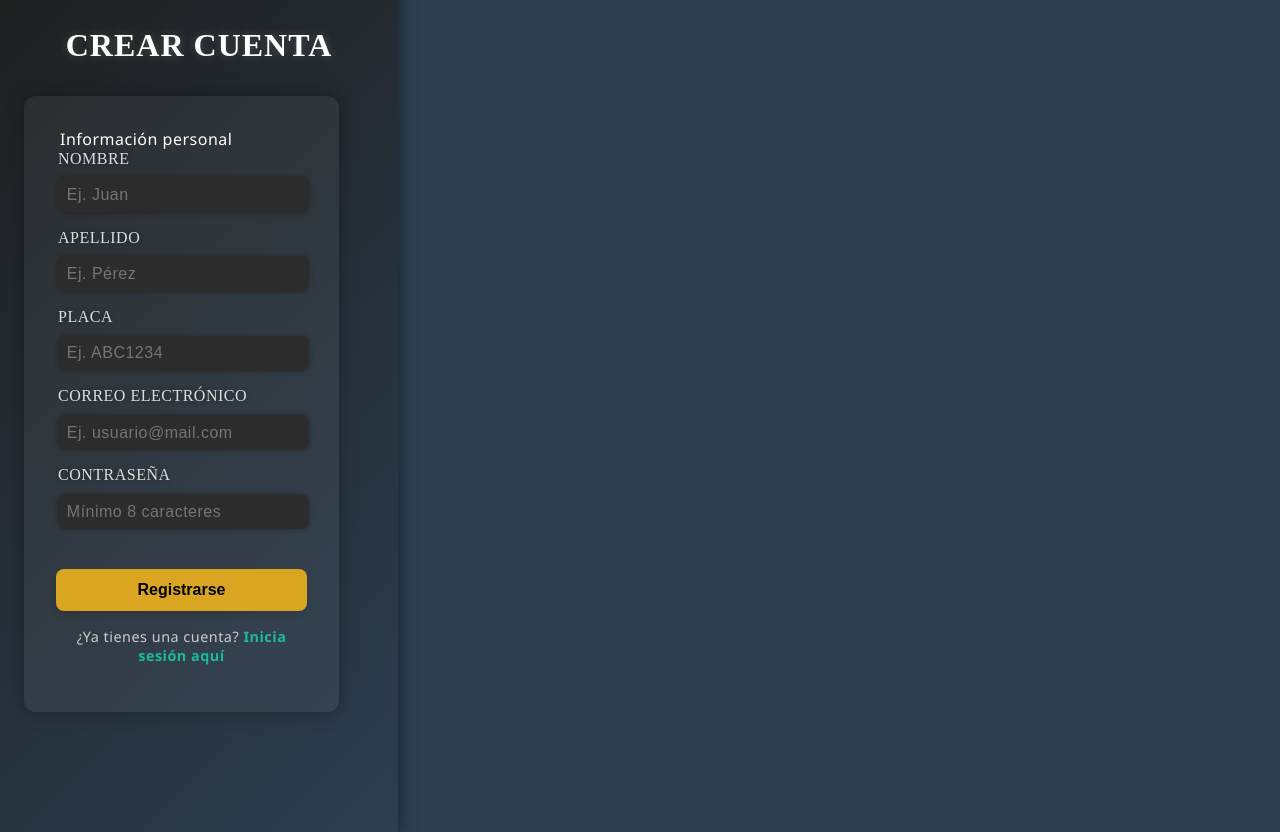
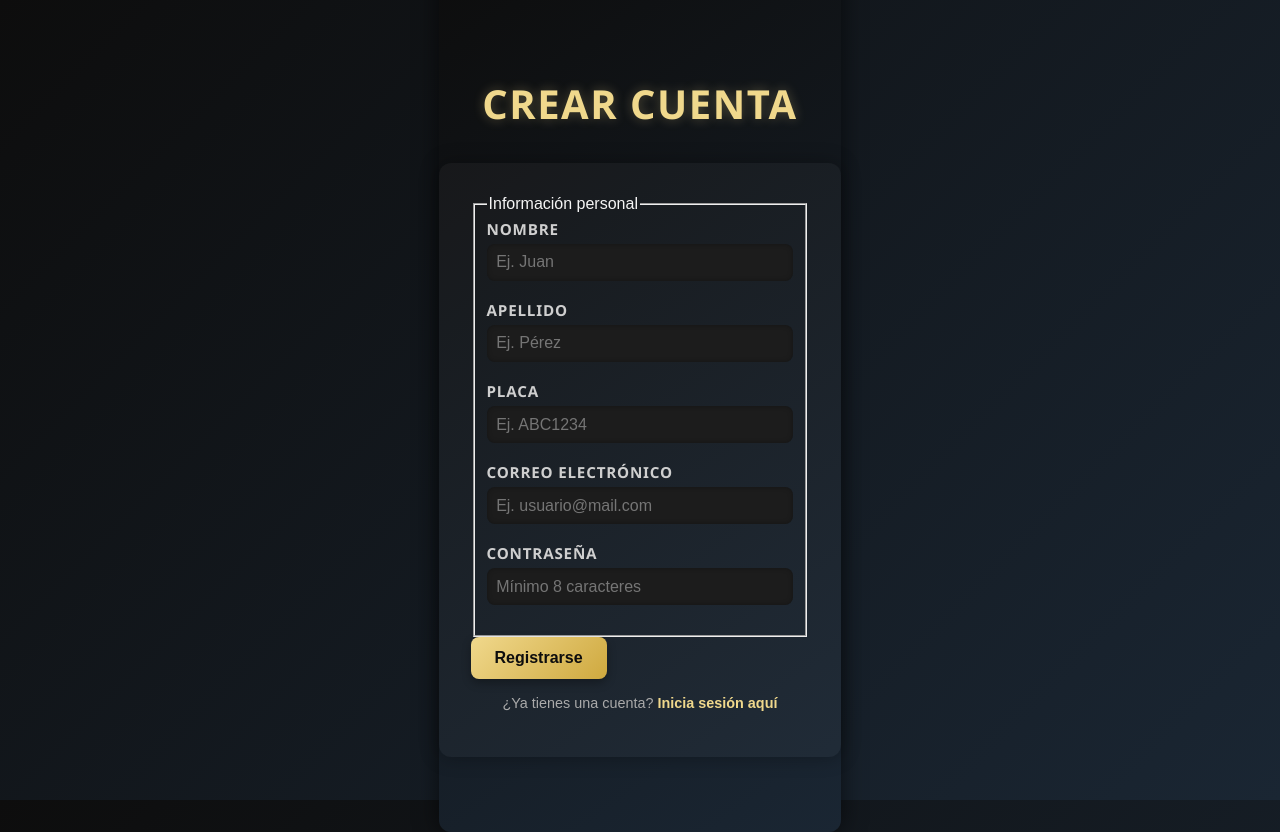
Before and after one commit to Chrisian171717/SaltoPD, a PHP site: page /Registro.html in a window 1280 px wide. Run offline with PHP 8.4, Linux system fonts and the light colour scheme.

Commit message:
CSS
El codigo del css fue cambiado de Registro y de inicar sesion

```diff
--- a/Front-end/Registro.html
+++ b/Front-end/Registro.html
@@ -86,7 +86,7 @@
 
             <p class="redirect-text">
                 ¿Ya tienes una cuenta?
-                <a href="InicoDeSesion.html" class="link">Inicia sesión aquí</a>
+                <a href="InicioDeSesion.html" class="link">Inicia sesión aquí</a>
             </p>
         </form>
     </section>
--- a/Front-end/registro e inicio.css
+++ b/Front-end/registro e inicio.css
@@ -1,5 +1,19 @@
+:root {
+  /* Paleta institucional */
+  --color-negro: #0d0d0d;
+  --color-azul-oscuro: #1a2633;
+  --color-azul-claro: #0077cc;
+  --color-dorado: #f0d88c;
+  --color-dorado-intenso: #cfa93f;
+  --color-blanco-suave: #f5f5f5;
+  --color-error: #ff4c4c;
+  --sombra-suave: rgba(0, 0, 0, 0.3);
+  --sombra-fuerte: rgba(0, 0, 0, 0.6);
+}
+
+/* === Base === */
 body {
-  background: #2c3e50;
+  background: linear-gradient(135deg, var(--color-negro), var(--color-azul-oscuro));
   font-family: 'Poppins', sans-serif;
   display: flex;
   justify-content: center;
@@ -9,156 +23,102 @@ body {
   padding: 0;
   box-sizing: border-box;
   overflow: hidden;
+  color: var(--color-blanco-suave);
 }
 
- /* === Estructura general === */
+/* === Contenedor principal === */
 .page {
   display: flex;
   flex-direction: column;
   align-items: center;
   justify-content: center;
-  padding: 2rem 1.5rem;
+  padding: 2rem;
   min-height: 100vh;
-  background: linear-gradient(135deg, #1f1f1f, #2c3e50);
-  color: white;
-  font-family: 'Segoe UI', sans-serif;
-  box-shadow: 0 0 15px rgba(0, 0, 0, 0.5);
-
-  margin-right: auto;
-  margin-left: 0;
-  display: block;
+  background: linear-gradient(145deg, var(--color-negro), var(--color-azul-oscuro));
+  box-shadow: 0 0 25px var(--sombra-fuerte);
+  border-radius: 12px;
 }
 
-/* === Títulos === */
+/* === Título principal === */
 h1 {
-  font-size: 2rem;
+  font-size: 2.5rem;
   margin-bottom: 2rem;
   text-align: center;
-  color: #ffffff;
-  text-shadow: 0 0 10px rgba(255, 255, 255, 0.2);
-  font-family: 'cursive';
-  letter-spacing: 1px;
+  color: var(--color-dorado);
+  text-shadow: 0 0 12px rgba(240, 216, 140, 0.3);
+  font-family: 'Segoe UI', sans-serif;
+  letter-spacing: 1.5px;
   text-transform: uppercase;
   user-select: none;
-  display: block;
 }
 
-/* === Formularios === */
+/* === Formulario === */
 form {
-  background-color: rgba(255, 255, 255, 0.05);
+  background-color: rgba(255, 255, 255, 0.03);
   padding: 2rem;
   border-radius: 12px;
-  box-shadow: 0 0 20px rgba(0, 0, 0, 0.3);
-  width: 90%;
-  max-width: 350px;
-  box-sizing: border-box;
+  box-shadow: 0 0 20px var(--sombra-suave);
+  width: 100%;
+  max-width: 400px;
   transition: box-shadow 0.3s ease;
-  letter-spacing: 0.5px;
-  margin: 0;
-  display: block;
 }
 
-/* === Fieldsets y leyendas === */
-fieldset {
-  border: none;
-  margin-bottom: 0.5rem;
-  padding: 0;
-  width: 100%;
-  box-sizing: border-box;
+/* === Campos === */
+.form-group {
+  margin-bottom: 1.2rem;
+  display: flex;
+  flex-direction: column;
+  gap: 0.3rem;
 }
 
-/* === Grupos de campos === */
-.form-group {
-  margin-bottom: 1rem;
-  display: flex;
-  flex-direction: column;
-  gap: 0.1rem;
-  align-items: flex-start;
-  justify-content: flex-start;
-}
-
-/* === Etiquetas === */
 label {
-  margin-bottom: 0.5rem;
-  font-weight: 500;
-  color: #ddd;
-  font-size: 1rem;
-  letter-spacing: 0.5px;
-  font-family: 'cursive';
+  font-weight: 600;
+  color: #cfcfcf;
+  font-size: 0.95rem;
+  letter-spacing: 0.8px;
   text-transform: uppercase;
-  user-select: none;
-  transition: color 0.3s ease;
-  text-shadow: 0 0 5px rgba(0, 0, 0, 0.3);
-
+  font-family: 'Segoe UI', sans-serif;
 }
 
 /* === Inputs y selects === */
 input,
 select {
-  padding: 0.55rem;
+  padding: 0.6rem;
   border: none;
   border-radius: 8px;
-  background-color: #2c2c2c;
-  color: #fff;
+  background-color: #1c1c1c;
+  color: #e0e0e0;
   font-size: 1rem;
-  transition: box-shadow 0.3s ease;
-  font-family: 'Poppins', sans-serif;
-  letter-spacing: 0.5px;
-  box-sizing: border-box;
-  width: 100%;
-  margin: 0;
-  display: block;
-  box-shadow: 0 0 5px rgba(0, 0, 0, 0.3);
+  box-shadow: inset 0 0 5px var(--sombra-suave);
+  transition: box-shadow 0.3s ease, background-color 0.3s ease;
 }
 
 input:focus,
 select:focus {
   outline: none;
-  box-shadow: 0 0 0 2px #3498db;
-  background-color: #3b3b3b;
-  color: white;
-  font-weight: 400;
-  font-size: 1rem;
-  padding: 0.55rem;
-  border-radius: 8px;
-  border: none;
-  transition: box-shadow 3s ease;
-  font-family: 'Poppins', sans-serif;
-  letter-spacing: 0.5px;
-  box-sizing: border-box;
-  width: 90%;
-  margin: 0;
-  display: block;
-  box-shadow: 0 0 5px rgba(52, 152, 219, 0.5);
+  background-color: #2a2a2a;
+  box-shadow: 0 0 0 2px var(--color-azul-claro);
 }
 
 /* === Botón principal === */
 .btn,
 .btn-primary {
-  background-color: goldenrod;
-  color: black;
+  background: linear-gradient(135deg, var(--color-dorado), var(--color-dorado-intenso));
+  color: var(--color-negro);
   padding: 0.75rem 1.5rem;
   border: none;
   border-radius: 8px;
   font-size: 1rem;
-  font-weight: bold;
+  font-weight: 700;
   cursor: pointer;
-  transition: background-color 0.3s ease;
-  width: 100%;
-  box-sizing: border-box;
-  margin-top: 1rem;
-  text-align: center;
-  text-decoration: none;
-  display: inline-block;
-  box-shadow: 0 4px 6px rgba(0, 0, 0, 0.1);
-
+  transition: background 0.3s ease, color 0.3s ease;
+  box-shadow: 0 4px 10px var(--sombra-suave);
 }
 
 .btn:hover,
 .btn-primary:hover {
-  background-color: #2980b9;
-  color: white;
-
+  background: linear-gradient(135deg, var(--color-azul-claro), #005fa3);
+  color: #ffffff;
 }
 
 /* === Texto de redirección === */
@@ -166,33 +126,33 @@ select:focus {
   margin-top: 1rem;
   text-align: center;
   font-size: 0.9rem;
-  color: #ccc;
+  color: #aaa;
 }
 
 .redirect-text a {
-  color: #1abc9c;
+  color: var(--color-dorado);
   text-decoration: none;
   font-weight: 600;
-  transition: color 0.3s ease;
 }
 
 .redirect-text a:hover {
   text-decoration: underline;
-  color: #1abc9c;
+  color: #ffd700;
 }
 
-
+/* === Links y errores === */
 .link {
-            color: #4CAF50;
+  color: var(--color-dorado);
   text-decoration: none;
 }
 
 .link:hover {
   text-decoration: underline;
+  color: #ffd700;
 }
 
 .error {
-            color: red;
-            font-size: 14px;
+  color: var(--color-error);
+  font-size: 0.85rem;
   margin-top: 5px;
 }
```
Also changed, not shown: Back-end/InicioDeSesion.js (+42 -38 lines), Back-end/InicioSesion.php (+4 -17 lines), Front-end/InicioDeSesion.html (+7 -3 lines). Lines whose indentation alone changed are shown as unchanged.
